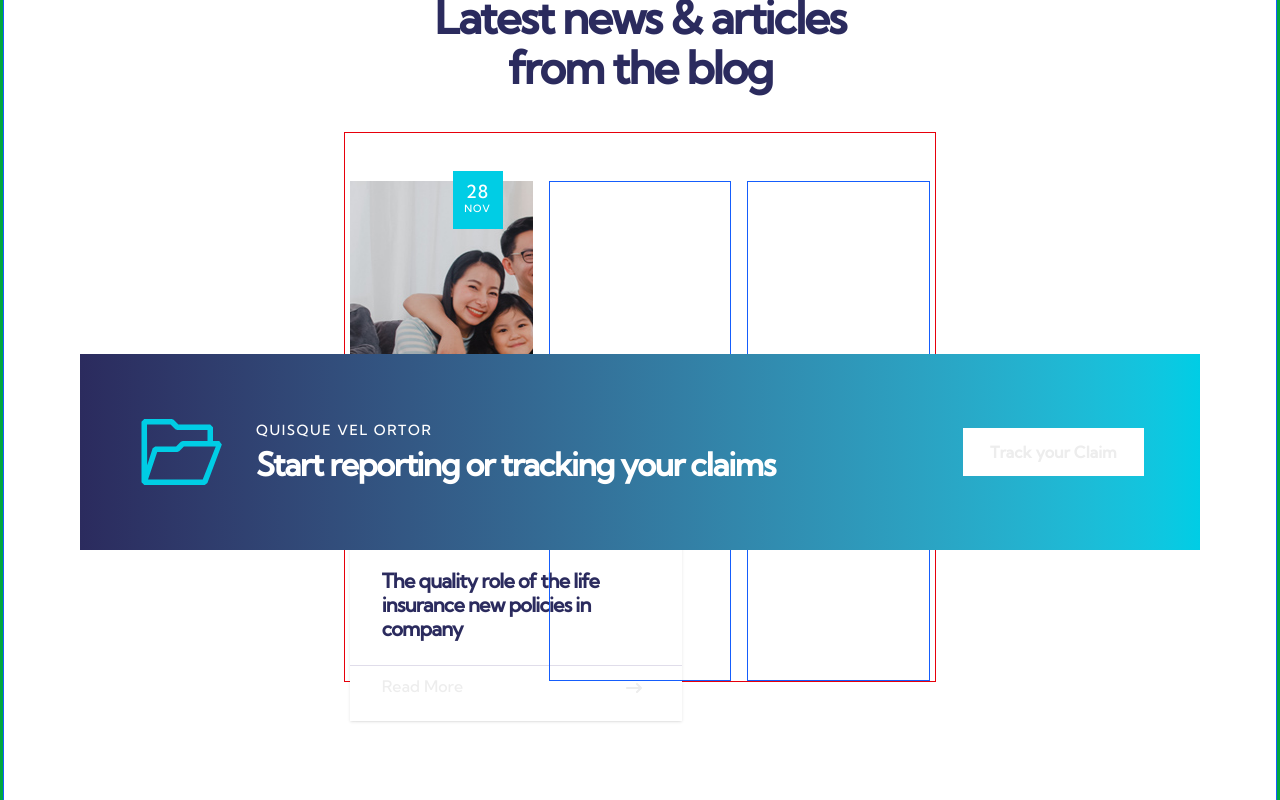
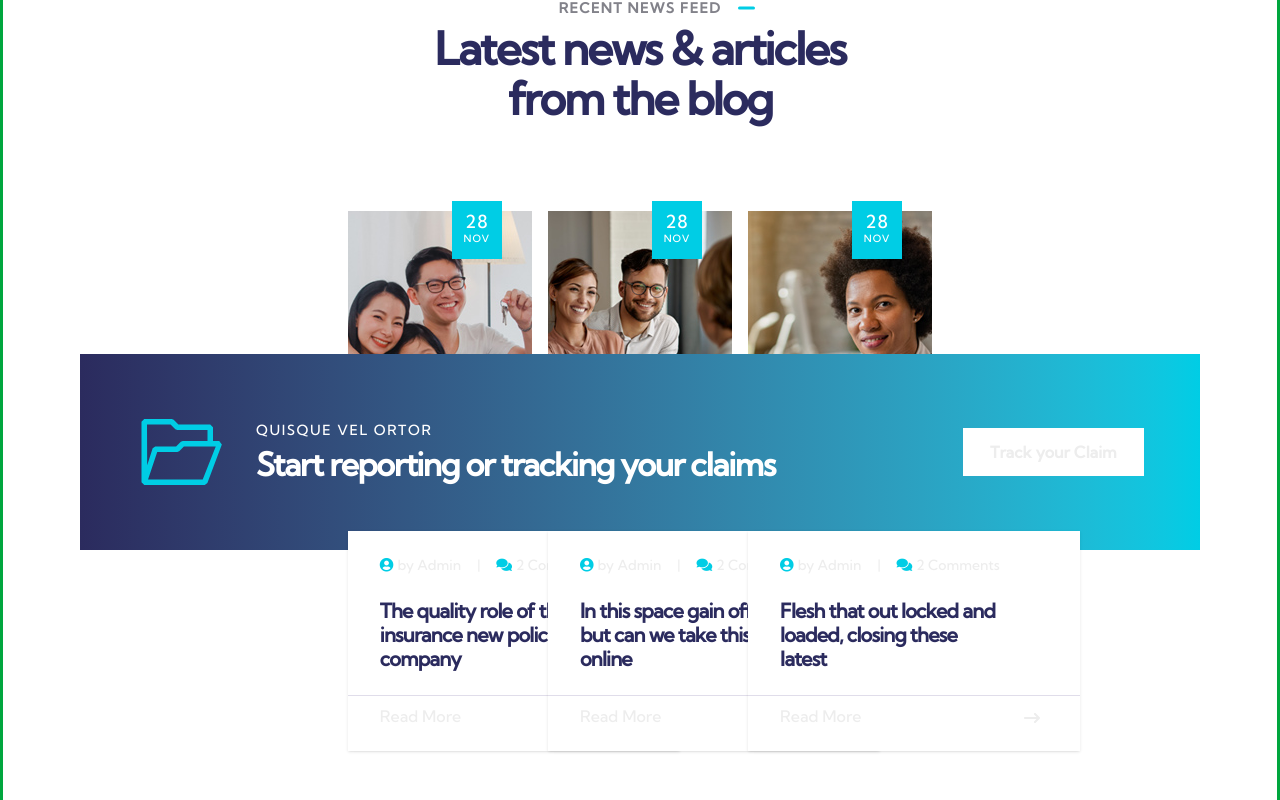
Before and after one commit to eusoncode/insure, a Next.js app in the folder frontend/: page / in a window 1280 px wide. Shown: the part 5080-5880 px from the top of the page. Built offline with nearby package versions, Linux system fonts and the light colour scheme.

Commit message:
almost done with the recent news feed section

```diff
--- a/frontend/src/components/body_section/recent_news_feed_section.tsx
+++ b/frontend/src/components/body_section/recent_news_feed_section.tsx
@@ -5,7 +5,7 @@ export default function Recent_news_feed_section() {
   return (
     <section className="flex flex-col relative justify-center items-center border border-green-600">
       {/** Recent news feed section **/}
-      <div className="w-full h-250 border border-blue-600">
+      <div className="w-full h-250 pt-8">
         {/** Caption **/}
         <div className="flex flex-col justify-center items-center pt-4 mx-85 mb-4">
           {/** heading **/}
@@ -22,7 +22,7 @@ export default function Recent_news_feed_section() {
         </div>
 
         {/** Image section **/}
-        <div className="flex justify-center items-center gap-4 mx-85 pt-12 mt-10 mb-4 border border-red-600">
+        <div className="flex justify-center items-center gap-4 mx-85 pt-12 mt-10 mb-4">
           {/** Images 1 **/}
           <div className="relative w-[31%] h-125">
             {/** Date icon **/}
@@ -32,16 +32,42 @@ export default function Recent_news_feed_section() {
             </div>
 
             {/** main image **/}
-            <div
-              className="w-full h-[64%]"
-              style={{
-                backgroundImage: "url('/recent_news_feed/blog-1-1.jpg')",
-              }}
-            ></div>
+            <div className="group relative w-full h-[64%] overflow-hidden cursor-pointer">
+              {/* Overlay fades in from top */}
+              <div
+                className="absolute inset-0 bg-[#2B2B5E] opacity-0 translate-y-[-100%]
+               transition-all duration-200 ease-in-out z-10
+               group-hover:opacity-50 group-hover:translate-y-0"
+              ></div>
 
-            {/**  **/}
-            <div className="flex flex-col gap-4 absolute bottom-[8] left-[20] bg-white w-83 h-55 shadow-sm">
-              {/**  **/}
+              {/* Image layer that fades out to the left on hover */}
+              <div
+                className="absolute inset-0 bg-[url('/recent_news_feed/blog-1-1.jpg')] bg-cover bg-center
+               transition-all duration-700 ease-in-out z-0
+               group-hover:opacity-0 group-hover:-translate-x-1/3"
+              ></div>
+
+              {/* Image layer that fades in from the right on hover */}
+              <div
+                className="absolute inset-0 bg-[url('/recent_news_feed/blog-1-1.jpg')] bg-cover bg-center
+               opacity-0 translate-x-1/3
+               transition-all duration-700 ease-in-out z-0
+               group-hover:opacity-100 group-hover:translate-x-0"
+              ></div>
+
+              {/* Plus sign drops from top */}
+              <span
+                className="absolute text-white text-[48px] font-serif top-[30%] left-1/2 -translate-x-1/2 opacity-0
+               transition-all duration-700 ease-in-out z-20
+               group-hover:opacity-100 group-hover:top-[43%]"
+              >
+                +
+              </span>
+            </div>
+
+            {/** White card **/}
+            <div className="flex flex-col z-15 gap-4 absolute bottom-[8] left-[20] bg-white w-83 h-55 shadow-sm">
+              {/** content **/}
               <div className="flex justify-baseline items-center mt-6 text-sm pl-8">
                 <a href="#" className="flex justify-baseline items-center">
                   <i className="fas fa-user-circle decoration-0 text-[#00CDE5] pr-1"></i>
@@ -85,9 +111,178 @@ export default function Recent_news_feed_section() {
           </div>
 
           {/** Images 2 **/}
-          <div className="relative w-[31%] h-125 border border-blue-600"></div>
+          <div className="relative w-[31%] h-125">
+            {/** Date icon **/}
+            <div className="absolute z-[10] top-[-10px] right-[30px] flex flex-col justify-center items-center text-center text-[10px] py-[20px] font-medium leading-[1.2em] tracking-widest text-white uppercase w-[50px] h-[58px] bg-[#00CDE5]">
+              <span className="text-[18px] mb-[5px]">28</span>
+              nov
+            </div>
+
+            {/** main image **/}
+            <div className="group relative w-full h-[64%] overflow-hidden cursor-pointer">
+              {/* Overlay fades in from top */}
+              <div
+                className="absolute inset-0 bg-[#2B2B5E] opacity-0 translate-y-[-100%]
+               transition-all duration-200 ease-in-out z-10
+               group-hover:opacity-50 group-hover:translate-y-0"
+              ></div>
+
+              {/* Image layer that fades out to the left on hover */}
+              <div
+                className="absolute inset-0 bg-[url('/recent_news_feed/blog-1-2.jpg')] bg-cover bg-center
+               transition-all duration-700 ease-in-out z-0
+               group-hover:opacity-0 group-hover:-translate-x-1/3"
+              ></div>
+
+              {/* Image layer that fades in from the right on hover */}
+              <div
+                className="absolute inset-0 bg-[url('/recent_news_feed/blog-1-2.jpg')] bg-cover bg-center
+               opacity-0 translate-x-1/3
+               transition-all duration-700 ease-in-out z-0
+               group-hover:opacity-100 group-hover:translate-x-0"
+              ></div>
+
+              {/* Plus sign drops from top */}
+              <span
+                className="absolute text-white text-[48px] font-serif top-[30%] left-1/2 -translate-x-1/2 opacity-0
+               transition-all duration-700 ease-in-out z-20
+               group-hover:opacity-100 group-hover:top-[43%]"
+              >
+                +
+              </span>
+            </div>
+
+            {/** White card **/}
+            <div className="flex flex-col z-15 gap-4 absolute bottom-[8] left-[20] bg-white w-83 h-55 shadow-sm">
+              {/** content **/}
+              <div className="flex justify-baseline items-center mt-6 text-sm pl-8">
+                <a href="#" className="flex justify-baseline items-center">
+                  <i className="fas fa-user-circle decoration-0 text-[#00CDE5] pr-1"></i>
+                  <p className="transition-al duration-500 ease-in-out decoration-0 hover:text-[#00CDE5] hover:text-shadow-lg pr-4">
+                    by Admin
+                  </p>
+                </a>
+                <p className="pr-4">|</p>
+                <a
+                  href="#"
+                  className="group flex justify-baseline items-center"
+                >
+                  <i className="fa fa-comments text-[#00CDE5] pr-1"></i>
+                  <p className="transition-al duration-500 ease-in-out decoration-0 hover:text-[#00CDE5] hover:text-shadow-lg">
+                    2 Comments
+                  </p>
+                </a>
+              </div>
+
+              {/**  **/}
+              <span className="font-semibold text-[20px] pl-8 leading-[1.2em] tracking-[-0.04em] py-2 text-[#2B2B5E]">
+                <a
+                  href="#"
+                  className="relative text-inherit transition-all duration-900 bg-no-repeat bg-[length:0_1px] bg-[0_calc(100%-1px)] bg-[linear-gradient(to_right,currentColor_0%,currentColor_100%)] hover:bg-[length:100%_1px]"
+                >
+                  In this space gain offline, <br /> but can we take this
+                  <br /> online
+                </a>
+              </span>
+
+              {/**  **/}
+              <div className="group flex justify-between items-center pl-8 pt-2 border-t border-[#e0ddea]">
+                <p className="transition-all duration-500 ease-in-out group-hover:text-[#00CDE5]">
+                  Read More
+                </p>
+                <i className="mt-1 mr-10 transition-all duration-500 ease-in-out group-hover:text-[#00CDE5]">
+                  <FaArrowRightLong />
+                </i>
+              </div>
+            </div>
+          </div>
+
           {/** Images 3 **/}
-          <div className="relative w-[31%] h-125 border border-blue-600"></div>
+          <div className="relative w-[31%] h-125">
+            {/** Date icon **/}
+            <div className="absolute z-[10] top-[-10px] right-[30px] flex flex-col justify-center items-center text-center text-[10px] py-[20px] font-medium leading-[1.2em] tracking-widest text-white uppercase w-[50px] h-[58px] bg-[#00CDE5]">
+              <span className="text-[18px] mb-[5px]">28</span>
+              nov
+            </div>
+
+            {/** main image **/}
+            <div className="group relative w-full h-[64%] overflow-hidden cursor-pointer">
+              {/* Overlay fades in from top */}
+              <div
+                className="absolute inset-0 bg-[#2B2B5E] opacity-0 translate-y-[-100%]
+               transition-all duration-200 ease-in-out z-10
+               group-hover:opacity-50 group-hover:translate-y-0"
+              ></div>
+
+              {/* Image layer that fades out to the left on hover */}
+              <div
+                className="absolute inset-0 bg-[url('/recent_news_feed/blog-1-3.jpg')] bg-cover bg-center
+               transition-all duration-700 ease-in-out z-0
+               group-hover:opacity-0 group-hover:-translate-x-1/3"
+              ></div>
+
+              {/* Image layer that fades in from the right on hover */}
+              <div
+                className="absolute inset-0 bg-[url('/recent_news_feed/blog-1-3.jpg')] bg-cover bg-center
+               opacity-0 translate-x-1/3
+               transition-all duration-700 ease-in-out z-0
+               group-hover:opacity-100 group-hover:translate-x-0"
+              ></div>
+
+              {/* Plus sign drops from top */}
+              <span
+                className="absolute text-white text-[48px] font-serif top-[30%] left-1/2 -translate-x-1/2 opacity-0
+               transition-all duration-700 ease-in-out z-20
+               group-hover:opacity-100 group-hover:top-[43%]"
+              >
+                +
+              </span>
+            </div>
+
+            {/** White card **/}
+            <div className="flex flex-col z-15 gap-4 absolute bottom-[8] left-[20] bg-white w-83 h-55 shadow-sm">
+              {/** content **/}
+              <div className="flex justify-baseline items-center mt-6 text-sm pl-8">
+                <a href="#" className="flex justify-baseline items-center">
+                  <i className="fas fa-user-circle decoration-0 text-[#00CDE5] pr-1"></i>
+                  <p className="transition-al duration-500 ease-in-out decoration-0 hover:text-[#00CDE5] hover:text-shadow-lg pr-4">
+                    by Admin
+                  </p>
+                </a>
+                <p className="pr-4">|</p>
+                <a
+                  href="#"
+                  className="group flex justify-baseline items-center"
+                >
+                  <i className="fa fa-comments text-[#00CDE5] pr-1"></i>
+                  <p className="transition-al duration-500 ease-in-out decoration-0 hover:text-[#00CDE5] hover:text-shadow-lg">
+                    2 Comments
+                  </p>
+                </a>
+              </div>
+
+              {/**  **/}
+              <span className="font-semibold text-[20px] pl-8 leading-[1.2em] tracking-[-0.04em] py-2 text-[#2B2B5E]">
+                <a
+                  href="#"
+                  className="relative text-inherit transition-all duration-900 bg-no-repeat bg-[length:0_1px] bg-[0_calc(100%-1px)] bg-[linear-gradient(to_right,currentColor_0%,currentColor_100%)] hover:bg-[length:100%_1px]"
+                >
+                  Flesh that out locked and <br /> loaded, closing these
+                  <br /> latest
+                </a>
+              </span>
+
+              {/**  **/}
+              <div className="group flex justify-between items-center pl-8 pt-2 border-t border-[#e0ddea]">
+                <p className="transition-all duration-500 ease-in-out group-hover:text-[#00CDE5]">
+                  Read More
+                </p>
+                <i className="mt-1 mr-10 transition-all duration-500 ease-in-out group-hover:text-[#00CDE5]">
+                  <FaArrowRightLong />
+                </i>
+              </div>
+            </div>
+          </div>
         </div>
       </div>
 
--- a/frontend/src/styles/globals.css
+++ b/frontend/src/styles/globals.css
@@ -125,3 +125,23 @@ input[type="range"]::-moz-range-thumb {
   border: 2px solid white;
   margin-top: -12px;
 }
+
+/*************** Animation for Plus sign ******************/
+  @keyframes plus-drop {
+    0% {
+      top: 38%;
+      opacity: 0;
+    }
+    50% {
+      top: 47%;
+      opacity: 1;
+    }
+    100% {
+      top: 43%;
+      opacity: 1;
+    }
+  }
+
+  .animate-plus-drop {
+    animation: plus-drop 0.6s ease-in-out forwards;
+  }
```
